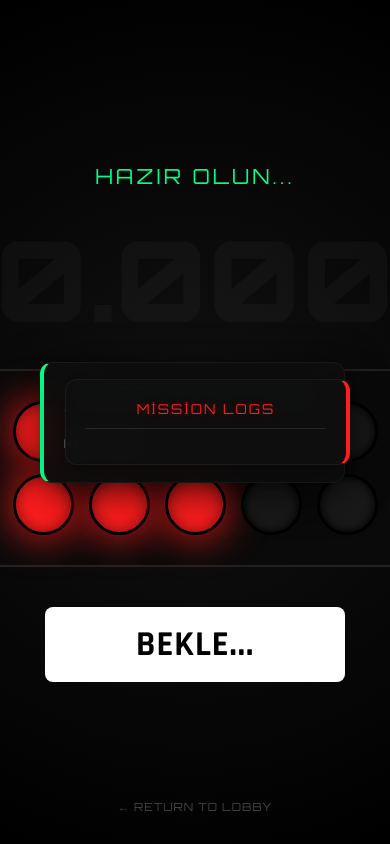
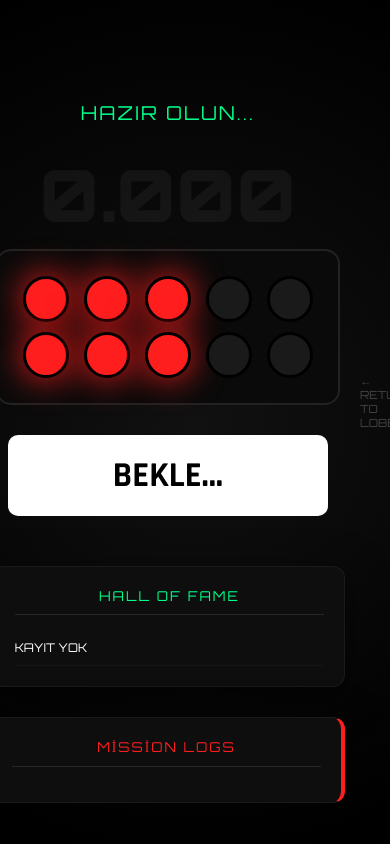
Before and after one commit to Bayram-Aslan/ai-playground, a website: page public/f1.html in a window 390 px wide. Both pictures are taken after a click on the button "BAŞLAT". Shown: the top 844 px of the page. Drawn offline with Linux system fonts and the light colour scheme.

Commit message:
F1 Final Mobile Update

```diff
--- a/public/f1.html
+++ b/public/f1.html
@@ -4,70 +4,81 @@
     <meta charset="UTF-8">
     <meta name="viewport" content="width=device-width, initial-scale=1.0">
     <title>F1 ARENA | NEURAL INTERFACE</title>
-    <link href="https://fonts.googleapis.com/css2?family=Orbitron:wght@400;700;900&family=Rajdhani:wght@500;700&display=swap" rel="stylesheet">
+    <link href="https://fonts.googleapis.com/css2?family=Orbitron:wght@400;700;900&family=Rajdhani:wght@500;700;800&display=swap" rel="stylesheet">
     <style>
         :root { --f1-red: #ff1e1e; --bg: #030303; --neon: #00ff88; --glass: rgba(15, 15, 15, 0.95); }
-        body { background: var(--bg); color: white; font-family: 'Rajdhani', sans-serif; margin: 0; display: flex; align-items: center; justify-content: center; height: 100vh; overflow: hidden; }
 
-        /* Arka Plan Efekti */
+        body {
+            background: var(--bg); color: white; font-family: 'Rajdhani', sans-serif;
+            margin: 0; display: flex; align-items: center; justify-content: center;
+            min-height: 100vh; overflow-x: hidden;
+        }
+
         .grid-bg { position: fixed; inset: 0; background-image: radial-gradient(circle at center, #111 0%, #000 100%); z-index: -1; }
 
-        /* Paneller - Gelişmiş Tasarım */
-        .panel { background: var(--glass); border: 1px solid rgba(255, 255, 255, 0.05); border-radius: 12px; padding: 20px; box-shadow: 0 10px 40px rgba(0,0,0,0.5); backdrop-filter: blur(10px); }
+        /* Konteynır Yapısı */
+        .wrapper {
+            display: flex; align-items: center; justify-content: center;
+            width: 100%; max-width: 1400px; gap: 30px; padding: 20px;
+        }
 
-        /* Sol Panel - HALL OF FAME */
-        .stats-left { position: absolute; left: 40px; width: 260px; border-left: 4px solid var(--neon); }
+        .panel {
+            background: var(--glass); border: 1px solid rgba(255, 255, 255, 0.05);
+            border-radius: 12px; padding: 20px; box-shadow: 0 10px 40px rgba(0,0,0,0.5);
+            backdrop-filter: blur(10px); width: 260px;
+        }
 
-        /* Sağ Panel - MISSION LOGS */
-        .history-right { position: absolute; right: 40px; width: 240px; max-height: 500px; border-right: 4px solid var(--f1-red); overflow-y: auto; }
+        .title {
+            font-family: 'Orbitron'; font-size: 0.85rem; letter-spacing: 2px;
+            text-transform: uppercase; margin-bottom: 15px; border-bottom: 1px solid rgba(255,255,255,0.1);
+            padding-bottom: 10px; text-align: center;
+        }
 
-        .title { font-family: 'Orbitron'; font-size: 0.85rem; letter-spacing: 2px; text-transform: uppercase; margin-bottom: 15px; border-bottom: 1px solid rgba(255,255,255,0.1); padding-bottom: 10px; text-align: center; }
-        .neon-text { color: var(--neon); text-shadow: 0 0 10px rgba(0,255,136,0.3); }
-        .red-text { color: var(--f1-red); text-shadow: 0 0 10px rgba(255,30,30,0.3); }
-
-        /* Liste Elemanları */
         .list-item { display: flex; justify-content: space-between; padding: 10px 0; font-family: 'Orbitron'; font-size: 0.75rem; border-bottom: 1px solid rgba(255,255,255,0.03); }
 
-        /* Merkez Alanı */
-        .game-center { text-align: center; width: 500px; }
-        #status { font-family: 'Orbitron'; font-size: 1.3rem; margin-bottom: 20px; letter-spacing: 3px; color: var(--neon); }
-        #timer { font-family: 'Orbitron'; font-size: 7rem; font-weight: 900; color: rgba(255,255,255,0.03); margin: 20px 0; }
+        /* Merkez Oyun Alanı */
+        .game-center { text-align: center; flex: 1; max-width: 500px; }
+        #status { font-family: 'Orbitron'; font-size: 1.2rem; margin-bottom: 20px; letter-spacing: 2px; color: var(--neon); min-height: 1.5em; }
+        #timer { font-family: 'Orbitron'; font-size: 6rem; font-weight: 900; color: rgba(255,255,255,0.05); margin: 10px 0; }
 
-        /* F1 Işıkları */
-        .lights-box { display: flex; gap: 15px; background: #0a0a0a; padding: 30px; border-radius: 15px; border: 2px solid #222; margin-bottom: 40px; justify-content: center; }
-        .lamp-col { display: flex; flex-direction: column; gap: 12px; }
-        .lamp { width: 55px; height: 55px; background: #1a1a1a; border-radius: 50%; border: 3px solid #000; box-shadow: inset 0 0 10px #000; }
-        .lamp.red.on { background: var(--f1-red); box-shadow: 0 0 40px var(--f1-red), inset 0 0 15px rgba(0,0,0,0.5); }
+        .lights-box {
+            display: flex; gap: 15px; background: #0a0a0a; padding: 25px;
+            border-radius: 15px; border: 2px solid #222; margin-bottom: 30px; justify-content: center;
+        }
+        .lamp-col { display: flex; flex-direction: column; gap: 10px; }
+        .lamp { width: 50px; height: 50px; background: #1a1a1a; border-radius: 50%; border: 3px solid #000; }
+        .lamp.red.on { background: var(--f1-red); box-shadow: 0 0 35px var(--f1-red); }
 
-        /* ANA BUTON - Font Sorunu Çözüldü */
+        /* Ana Buton */
         .main-btn {
-            background: #fff; color: #000; border: none; padding: 15px 0; width: 300px;
-            font-family: 'Rajdhani', sans-serif; font-weight: 800; font-size: 2.2rem;
-            border-radius: 8px; cursor: pointer; transition: 0.1s;
-            text-transform: uppercase; letter-spacing: 1px;
+            background: #fff; color: #000; border: none; padding: 18px 0; width: 100%;
+            max-width: 320px; font-family: 'Rajdhani', sans-serif; font-weight: 800;
+            font-size: 2.2rem; border-radius: 10px; cursor: pointer; text-transform: uppercase;
         }
-        .main-btn:active { transform: scale(0.96); opacity: 0.9; }
+        .btn-reset { background: var(--f1-red); color: #fff; margin-top: 20px; display: none; }
 
-        .btn-reset { background: var(--f1-red); color: #fff; margin-top: 20px; display: none; padding: 12px 40px; font-size: 1.2rem; }
+        .back-nav { position: absolute; bottom: 20px; color: #444; text-decoration: none; font-family: 'Orbitron'; font-size: 0.7rem; }
 
-        /* Scrollbar */
-        ::-webkit-scrollbar { width: 4px; }
-        ::-webkit-scrollbar-thumb { background: #333; border-radius: 10px; }
-
-        .back-nav { position: absolute; bottom: 30px; color: #444; text-decoration: none; font-family: 'Orbitron'; font-size: 0.7rem; letter-spacing: 1px; }
+        /* --- MOBİL UYUM (RESPONSIVE) --- */
+        @media (max-width: 1024px) {
+            .wrapper { flex-direction: column; padding-top: 80px; }
+            .panel { width: 90%; max-width: 350px; }
+            .stats-left { order: 2; border-left: 4px solid var(--neon); }
+            .game-center { order: 1; margin-bottom: 20px; }
+            .history-right { order: 3; border-right: 4px solid var(--f1-red); }
+            #timer { font-size: 4.5rem; }
+            .lamp { width: 40px; height: 40px; }
+            .back-nav { position: relative; margin: 30px 0; }
+        }
     </style>
 </head>
 <body>
     <div class="grid-bg"></div>
 
+    <div class="wrapper">
         <div class="panel stats-left">
-        <div class="title neon-text">Neural Hall of Fame</div>
+            <div class="title" style="color:var(--neon)">Hall of Fame</div>
             <div id="leaderboard"></div>
-    </div>
-
-    <div class="panel history-right">
-        <div class="title red-text">Mission Logs</div>
-        <div id="history-list"></div>
         </div>
 
         <div class="game-center">
@@ -83,7 +94,13 @@
             </div>
 
             <button id="trigger" class="main-btn" onmousedown="handleAction()">BAŞLAT</button>
-        <button id="reset-btn" class="main-btn btn-reset" onclick="resetUI()">SİSTEMİ SIFIRLA</button>
+            <button id="reset-btn" class="main-btn btn-reset" onclick="resetUI()">Sıfırla</button>
+        </div>
+
+        <div class="panel history-right">
+            <div class="title" style="color:var(--f1-red)">Mission Logs</div>
+            <div id="history-list" style="max-height: 300px; overflow-y: auto;"></div>
+        </div>
     </div>
 
     <a href="/" class="back-nav">← RETURN TO LOBBY</a>
--- a/public/games/f1.js
+++ b/public/games/f1.js
@@ -1,8 +1,7 @@
 let state = 'IDLE', startTime, timerInterval, animReq, attempt = 0;
-const user = localStorage.getItem('user') || "GUEST";
+const user = localStorage.getItem('user') || "OPERATÖR";
 let top5 = JSON.parse(localStorage.getItem('f1-top-scores')) || [];
 
-// UI Ref
 const timer = document.getElementById('timer'), status = document.getElementById('status'),
       trigger = document.getElementById('trigger'), resetBtn = document.getElementById('reset-btn'),
       lamps = document.querySelectorAll('.lamp'), historyList = document.getElementById('history-list'),
@@ -18,16 +17,23 @@ function handleAction() {
 
 function startSequence() {
     state = 'SEQUENCE';
-    resetUIElements();
+    resetLamps();
+    timer.innerText = "0.000";
+    timer.style.color = "rgba(255,255,255,0.05)";
     trigger.innerText = "BEKLE...";
+    status.innerText = "HAZIR OLUN...";
+    status.style.color = "var(--neon)";
+    resetBtn.style.display = "none";
+
     let count = 0;
     timerInterval = setInterval(() => {
-        lamps[count*2].classList.add('on'); lamps[count*2+1].classList.add('on');
+        lamps[count*2].classList.add('on');
+        lamps[count*2+1].classList.add('on');
         count++;
         if(count === 5) {
             clearInterval(timerInterval);
             state = 'WAIT';
-            timerInterval = setTimeout(go, Math.random() * 3000 + 1000);
+            timerInterval = setTimeout(go, Math.random() * 3000 + 1200);
         }
     }, 800);
 }
@@ -35,8 +41,8 @@ function startSequence() {
 function go() {
     state = 'GO';
     lamps.forEach(l => l.classList.remove('on'));
-    timer.style.color = "rgba(255,255,255,0.8)";
-    status.innerText = "BAAAS!";
+    timer.style.color = "#fff";
+    status.innerText = "BAAAAS!";
     startTime = performance.now();
     updateClock();
 }
@@ -52,8 +58,9 @@ function stop() {
     cancelAnimationFrame(animReq);
     const score = (performance.now() - startTime)/1000;
     timer.innerText = score.toFixed(3);
-    timer.style.color = "#00ff88";
-    status.innerText = "BAŞARILI!";
+    timer.style.color = "var(--neon)";
+    status.innerText = score < 0.25 ? "EFSANESİN!" : "BAŞARILI!";
+
     log(`DENEME ${++attempt}`, score.toFixed(3) + "s", false);
     save(score);
     showReset();
@@ -63,8 +70,10 @@ function fail() {
     clearInterval(timerInterval); clearTimeout(timerInterval);
     state = 'END';
     timer.innerText = "FAIL";
-    timer.style.color = "#ff1e1e";
+    timer.style.color = "var(--f1-red)";
     status.innerText = "HATALI KALKIŞ!";
+    status.style.color = "var(--f1-red)";
+
     log(`DENEME ${++attempt}`, "HATALI", true);
     showReset();
 }
@@ -72,13 +81,13 @@ function fail() {
 function log(label, val, isFail) {
     const div = document.createElement('div');
     div.className = 'list-item';
-    div.style.color = isFail ? "#ff1e1e" : "#aaa";
+    div.style.color = isFail ? "var(--f1-red)" : "#aaa";
     div.innerHTML = `<span>${label}</span> <span>${val}</span>`;
     historyList.prepend(div);
 }
 
 function save(s) {
-    top5.push({name: user, score: s});
+    top5.push({name: user, score: parseFloat(s)});
     top5.sort((a,b) => a.score - b.score);
     top5 = top5.slice(0, 5);
     localStorage.setItem('f1-top-scores', JSON.stringify(top5));
@@ -90,24 +99,24 @@ function updateBoard() {
         <div class="list-item">
             <span style="color:#555">${i+1}.</span>
             <span style="flex-grow:1; margin-left:10px">${entry.name.toUpperCase()}</span>
-            <span class="neon-text">${entry.score.toFixed(3)}</span>
+            <span style="color:var(--neon)">${entry.score.toFixed(3)}</span>
         </div>
     `).join('') || "<div class='list-item'>KAYIT YOK</div>";
 }
 
-function showReset() { trigger.style.display = "none"; resetBtn.style.display = "inline-block"; }
+function showReset() {
+    trigger.style.display = "none";
+    resetBtn.style.display = "inline-block";
+}
 
 function resetUI() {
     state = 'IDLE';
-    lamps.forEach(l => l.classList.remove('on'));
-    timer.innerText = "0.000"; timer.style.color = "rgba(255,255,255,0.03)";
+    resetLamps();
+    timer.innerText = "0.000"; timer.style.color = "rgba(255,255,255,0.05)";
     status.innerText = "SİSTEM ÇEVRİMİÇİ";
+    status.style.color = "var(--neon)";
     trigger.style.display = "inline-block"; trigger.innerText = "BAŞLAT";
     resetBtn.style.display = "none";
 }
 
-function resetUIElements() {
-    lamps.forEach(l => l.classList.remove('on'));
-    timer.innerText = "0.000";
-    status.innerText = "HAZIR OLUN...";
-}
+function resetLamps() { lamps.forEach(l => l.classList.remove('on')); }
```
Lines whose indentation alone changed are shown as unchanged.
